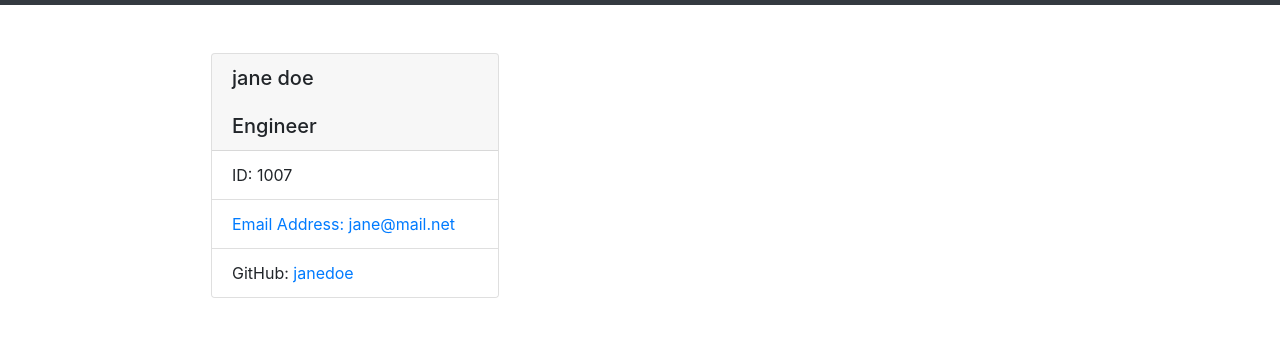
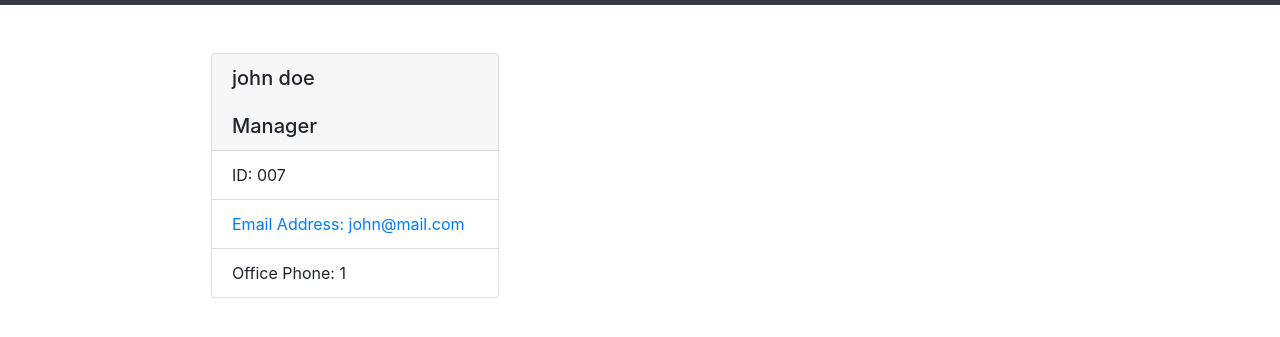
Before and after one commit to Jason-M-Bailey/teamprofilegenerator, a plain HTML site: page output/team.html in a window 1280 px wide. Shown: the part 51-388 px from the top of the page. Drawn offline with nearby package versions, Linux system fonts and the light colour scheme.

Commit message:
Renamed app.js to index.js, updated README

```diff
--- a/app.js
+++ b/index.js
@@ -15,6 +15,8 @@ function initializeApp() {
 }
 
 // inquirer prompts to collect info about new member
+// CHANGE FLOW TO THE README INSTRUCTIONS
+// fix naming conventions to uppercase first letter of name
 function addMember() {
   inquirer
     .prompt([
@@ -115,6 +117,7 @@ function startHtml() {
 function addHtml(member) {
   return new Promise(function (resolve, reject) {
     const name = member.getName();
+    // const nameCapitalized = name.charAt(0).toUpperCase() + name.slice(1)
     const role = member.getRole();
     const id = member.getId();
     const email = member.getEmail();
--- a/output/team.html
+++ b/output/team.html
@@ -14,11 +14,11 @@
       <div class="container">
       <div class="row"><div class="col-6">
             <div class="card mx-auto mb-3" style="width: 18rem">
-            <h5 class="card-header">jane doe<br /><br />Engineer</h5>
+            <h5 class="card-header">john doe<br /><br />Manager</h5>
             <ul class="list-group list-group-flush">
-                <li class="list-group-item">ID: 1007</li>
-                <li class="list-group-item"><a href="mailto:jane@mail.net">Email Address: jane@mail.net</a></li>
-                <li class="list-group-item">GitHub: <a href="https://github.com/janedoe">janedoe</a></li>
+                <li class="list-group-item">ID: 007</li>
+                <li class="list-group-item"><a href="mailto:john@mail.com">Email Address: john@mail.com</a></li>
+                <li class="list-group-item">Office Phone: 1</li>
             </ul>
             </div>
         </div> </div>
```
Also changed, not shown: README.md. Lines whose indentation alone changed are shown as unchanged.
